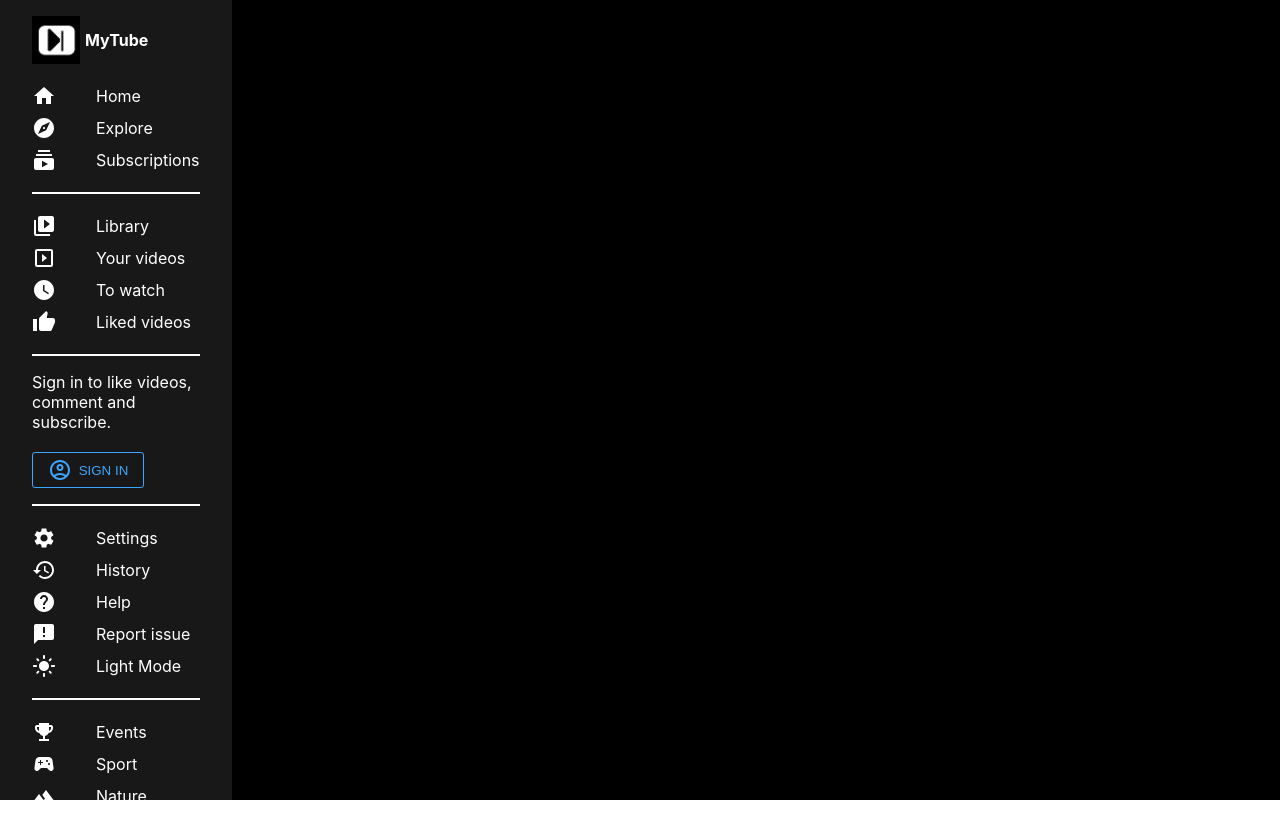
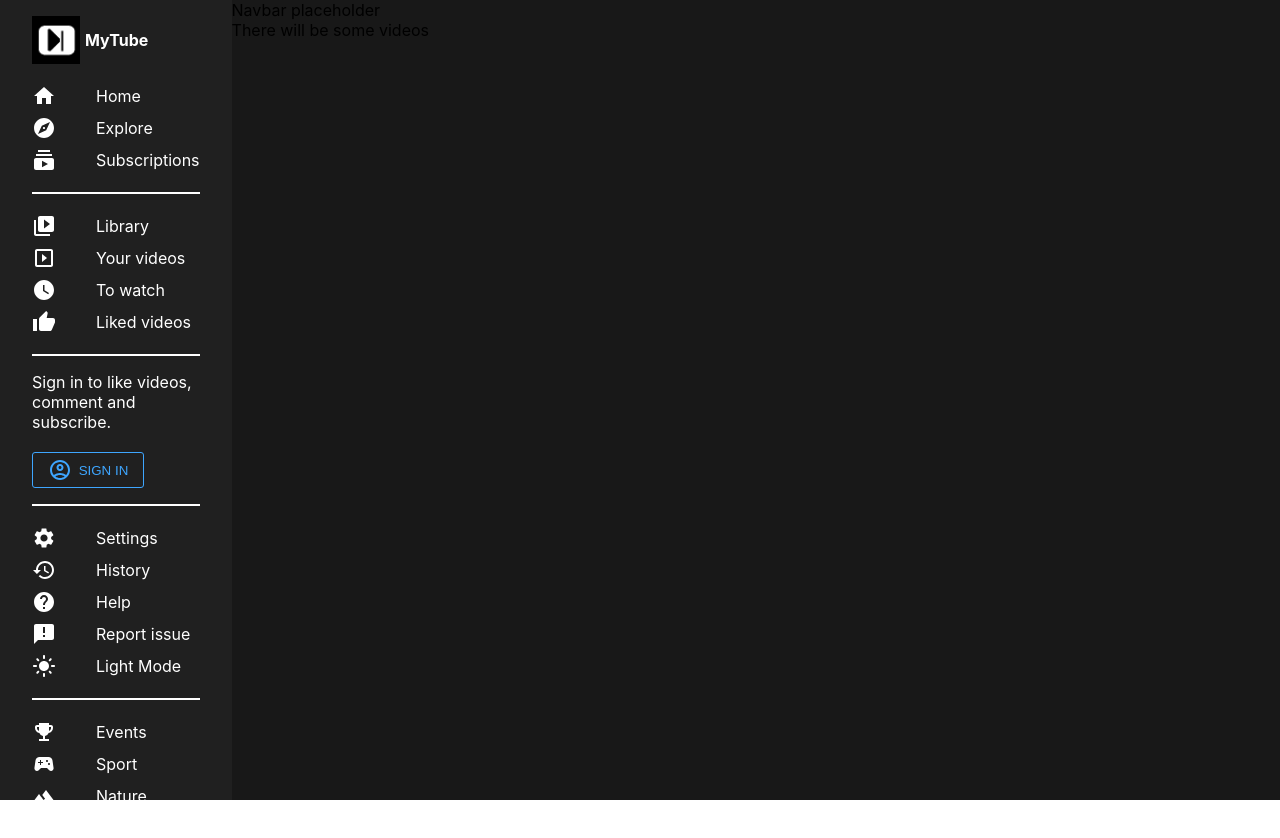
Before and after one commit to Izzy4me/video-sharing-app, a React (Create React App) app: page / in a window 1280 px wide. Shown: the top 838 px of the page. Built offline with nearby package versions, Linux system fonts and the light colour scheme.

Commit message:
Small changes in light/dark mode.

```diff
--- a/src/App.tsx
+++ b/src/App.tsx
@@ -7,12 +7,14 @@ import { darkTheme, lightTheme } from './utils/theme';
 
 const Container = styled.div`
   display: flex;
-  background-color: white;
+  background-color: ${({ theme }) => theme.bgLighter};
 `;
+
 const Main = styled.div`
   flex: 7;
-  background-color: black;
+  background-color: ${({ theme }) => theme.bg};
 `;
+
 const Wrapper = styled.div``;
 
 function App() {
@@ -24,7 +26,9 @@ function App() {
         <Menu darkMode={darkMode} setDarkMode={setDarkMode} />
         <Main>
           <Navbar />
-          <Wrapper>There will be some videos</Wrapper>
+          <Wrapper>
+            There will be some videos
+          </Wrapper>
         </Main>
       </Container>
     </ThemeProvider>
--- a/src/components/Menu.tsx
+++ b/src/components/Menu.tsx
@@ -22,7 +22,7 @@ import LogoImg from "../assets/images/logo.png";
 
 const Container = styled.div`
   flex: 1;
-  background-color: ${props => props.theme.bg };
+  background-color: ${props => props.theme.bgLighter};
   height: 100vh;
   color: ${props => props.theme.text};
   font-size: 1em;
```
